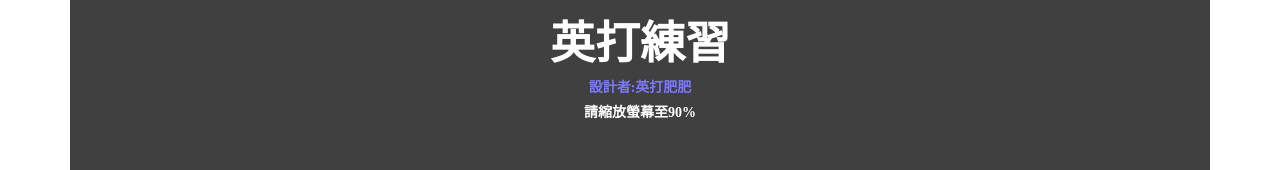
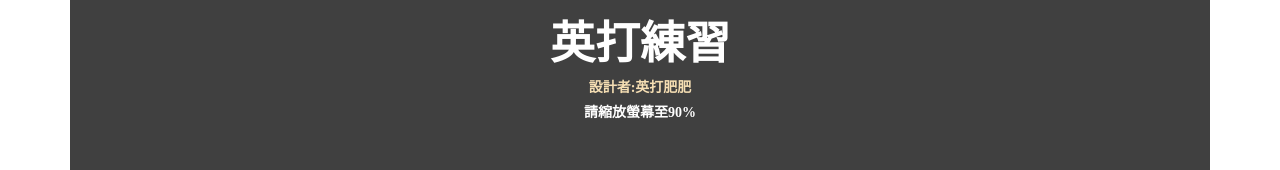
Before and after one commit to gitInterface/TypingGame, a plain HTML site: page English Speed Typing.html in a window 1280 px wide. Shown: the top 170 px of the page. Drawn offline with nearby package versions, Linux system fonts and the light colour scheme.

Commit message:
modify file

```diff
--- a/English Speed Typing.html
+++ b/English Speed Typing.html
@@ -675,7 +675,7 @@
     <div class="container">
         <div id="menu" class="col-xs-12 col-sm-12" style="background-color: #404040">
             <h1 style="font-size:45px">英打練習</h1>
-            <h5 style="z-index:1">設計者:英打肥肥</h5>
+            <h5 style="z-index:1; color:wheat">設計者:英打肥肥</h5>
             <h5 style="z-index:1; color: white;">請縮放螢幕至90%</h5>
             <br />
             <br />
```
